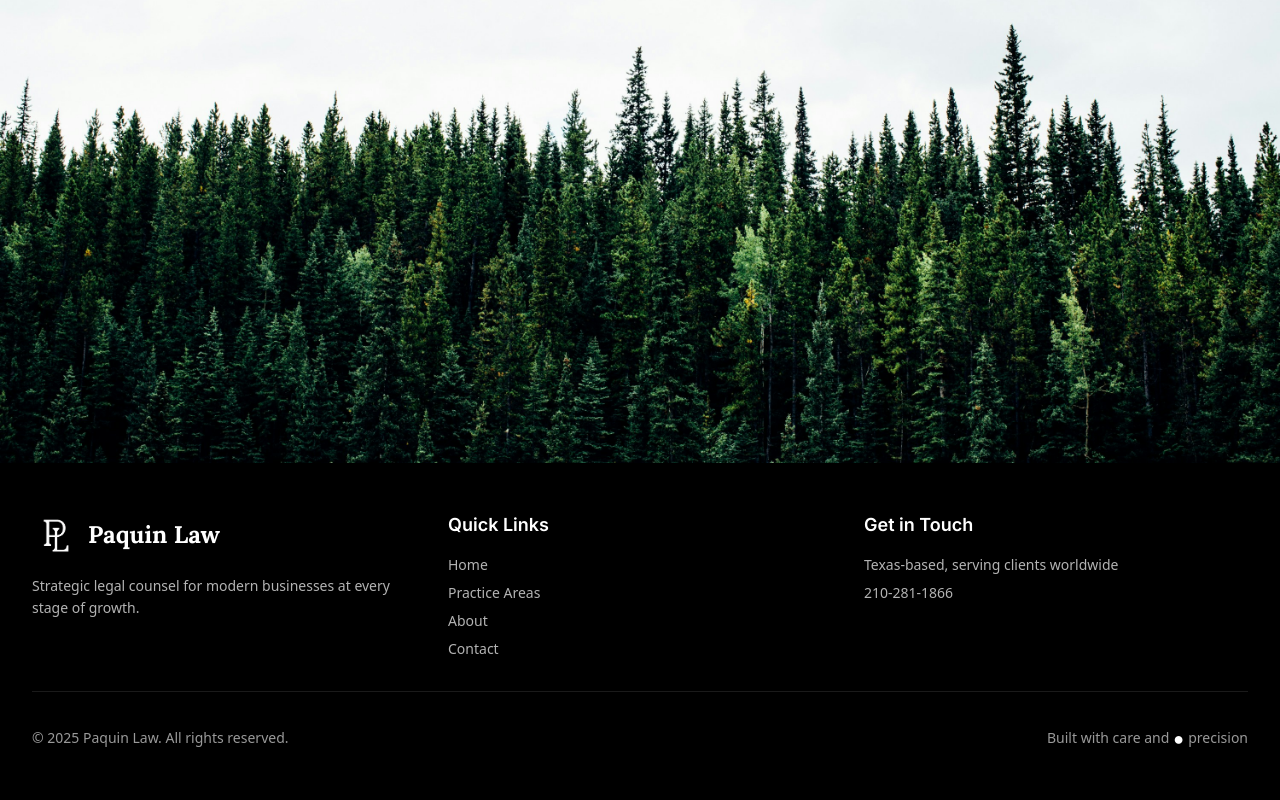
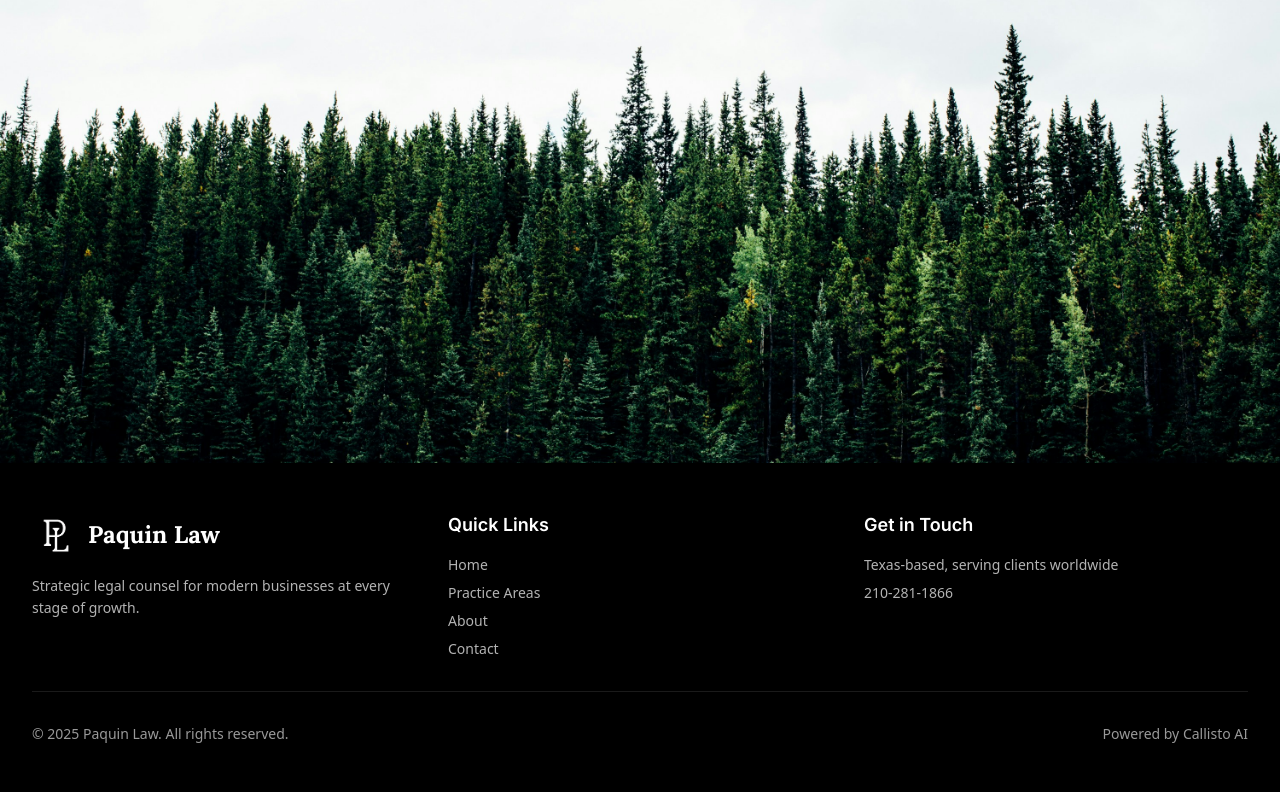
Before and after one commit to henrypaq/paquin-law-website, a Next.js app: page / in a window 1280 px wide. Shown: the part 3293-4093 px from the top of the page. Built offline with nearby package versions, Linux system fonts and the light colour scheme.

Commit message:
Replace footer text with 'Powered by Callisto AI'

```diff
--- a/components/Footer.tsx
+++ b/components/Footer.tsx
@@ -103,12 +103,10 @@ const Footer = () => {
             <p className="text-white/60 text-sm">
               © {new Date().getFullYear()} Paquin Law. All rights reserved.
             </p>
-            <div className="flex items-center space-x-1">
+            <div className="flex items-center">
               <span className="text-white/60 text-sm">
-                Built with care and
+                Powered by Callisto AI
               </span>
-              <span className="text-white text-lg">●</span>
-              <span className="text-white/60 text-sm">precision</span>
             </div>
           </div>
         </div>
```
